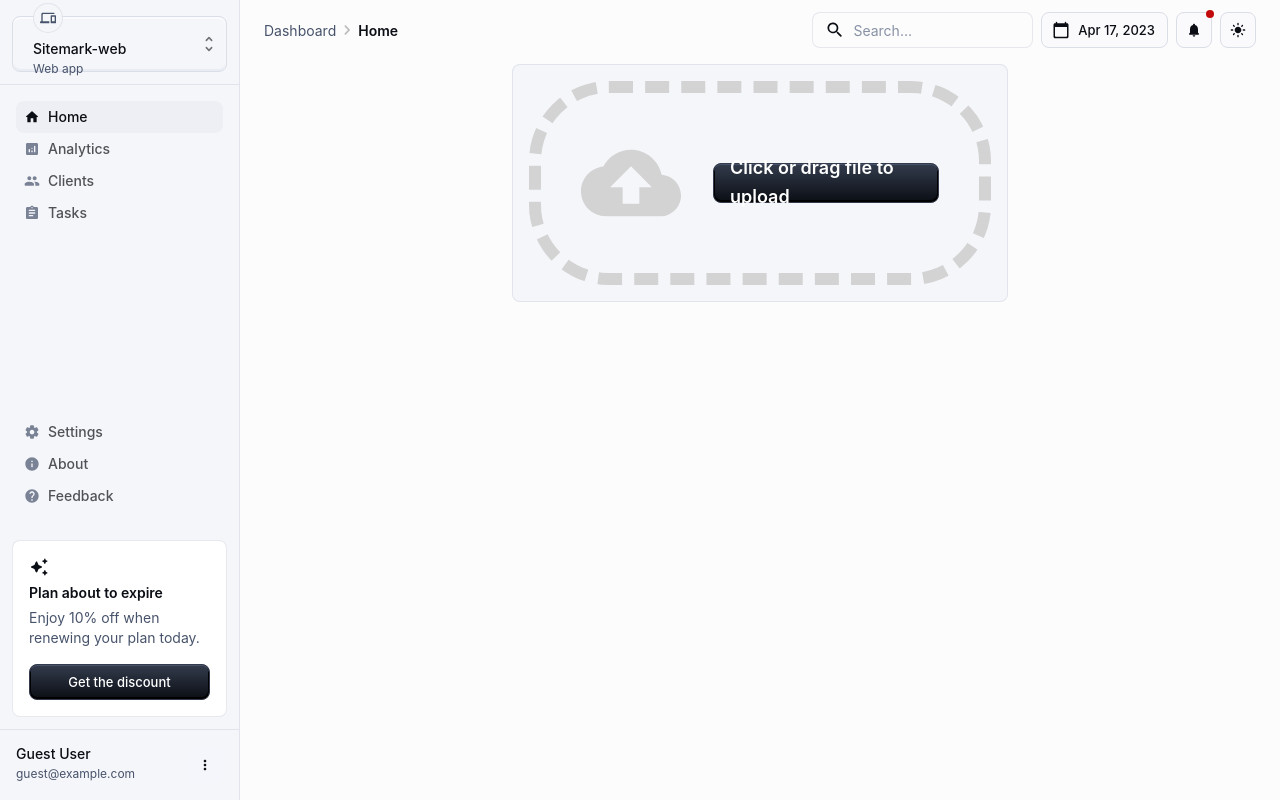
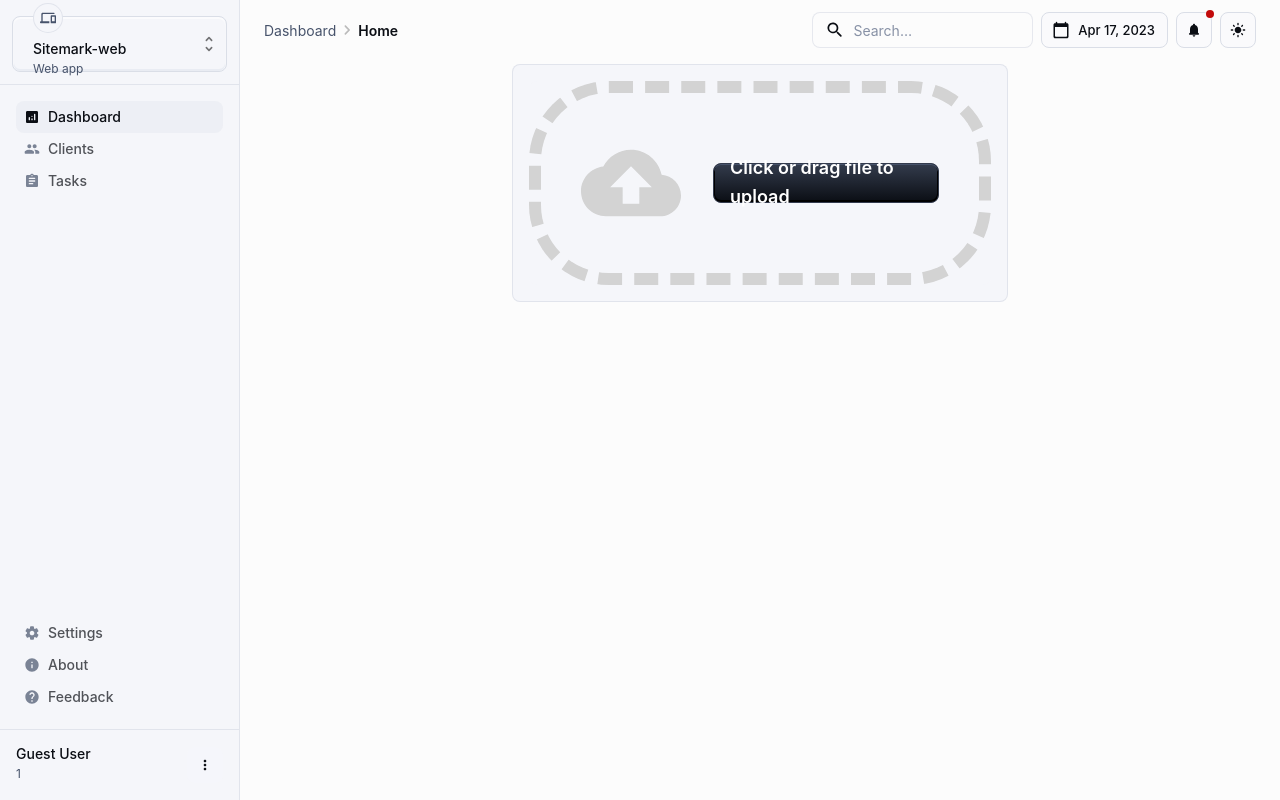
Before and after one commit to OussamaZermouq/KPI-Dashboard, a React (Create React App) app: page /dashboard in a window 1280 px wide. Built offline with nearby package versions, Linux system fonts and the light colour scheme; sample sign-in values are in the browser's storage.

Commit message:
Merging with master

```diff
--- a/src/components/dashboard/components/MenuContent.js
+++ b/src/components/dashboard/components/MenuContent.js
@@ -1,47 +1,52 @@
-import * as React from 'react';
-import List from '@mui/material/List';
-import ListItem from '@mui/material/ListItem';
-import ListItemButton from '@mui/material/ListItemButton';
-import ListItemIcon from '@mui/material/ListItemIcon';
-import ListItemText from '@mui/material/ListItemText';
-import Stack from '@mui/material/Stack';
-import HomeRoundedIcon from '@mui/icons-material/HomeRounded';
-import AnalyticsRoundedIcon from '@mui/icons-material/AnalyticsRounded';
-import PeopleRoundedIcon from '@mui/icons-material/PeopleRounded';
-import AssignmentRoundedIcon from '@mui/icons-material/AssignmentRounded';
-import SettingsRoundedIcon from '@mui/icons-material/SettingsRounded';
-import InfoRoundedIcon from '@mui/icons-material/InfoRounded';
-import HelpRoundedIcon from '@mui/icons-material/HelpRounded';
+import * as React from "react";
+import List from "@mui/material/List";
+import ListItem from "@mui/material/ListItem";
+import ListItemButton from "@mui/material/ListItemButton";
+import ListItemIcon from "@mui/material/ListItemIcon";
+import ListItemText from "@mui/material/ListItemText";
+import Stack from "@mui/material/Stack";
+import HomeRoundedIcon from "@mui/icons-material/HomeRounded";
+import AnalyticsRoundedIcon from "@mui/icons-material/AnalyticsRounded";
+import PeopleRoundedIcon from "@mui/icons-material/PeopleRounded";
+import AssignmentRoundedIcon from "@mui/icons-material/AssignmentRounded";
+import SettingsRoundedIcon from "@mui/icons-material/SettingsRounded";
+import InfoRoundedIcon from "@mui/icons-material/InfoRounded";
+import HelpRoundedIcon from "@mui/icons-material/HelpRounded";
 
-const mainListItems = [
-  { text: 'Home', icon: <HomeRoundedIcon /> },
-  { text: 'Analytics', icon: <AnalyticsRoundedIcon /> },
-  { text: 'Clients', icon: <PeopleRoundedIcon /> },
-  { text: 'Tasks', icon: <AssignmentRoundedIcon /> },
-];
+export default function MenuContent({ userRole }) {
+  const [isAdmin, setIsAdmin] = React.useState(userRole === "ADMIN");
 
-const secondaryListItems = [
-  { text: 'Settings', icon: <SettingsRoundedIcon /> },
-  { text: 'About', icon: <InfoRoundedIcon /> },
-  { text: 'Feedback', icon: <HelpRoundedIcon /> },
-];
+  const mainListItems = [
+    { text: "Dashboard", icon: <AnalyticsRoundedIcon /> },
+    { text: "Clients", icon: <PeopleRoundedIcon /> },
+    { text: "Tasks", icon: <AssignmentRoundedIcon /> },
+    ...isAdmin?[{
+         text: "Utilisateurs", icon: <PeopleRoundedIcon /> ,
+    }]:[]
+  ];
 
-export default function MenuContent() {
+  const secondaryListItems = [
+    { text: "Settings", icon: <SettingsRoundedIcon /> },
+    { text: "About", icon: <InfoRoundedIcon /> },
+    { text: "Feedback", icon: <HelpRoundedIcon /> },
+  ];
+
   return (
-    <Stack sx={{ flexGrow: 1, p: 1, justifyContent: 'space-between' }}>
+    <Stack sx={{ flexGrow: 1, p: 1, justifyContent: "space-between" }}>
       <List dense>
         {mainListItems.map((item, index) => (
-          <ListItem key={index} disablePadding sx={{ display: 'block' }}>
+          <ListItem key={index} disablePadding sx={{ display: "block" }}>
             <ListItemButton selected={index === 0}>
               <ListItemIcon>{item.icon}</ListItemIcon>
               <ListItemText primary={item.text} />
             </ListItemButton>
           </ListItem>
         ))}
+
       </List>
       <List dense>
         {secondaryListItems.map((item, index) => (
-          <ListItem key={index} disablePadding sx={{ display: 'block' }}>
+          <ListItem key={index} disablePadding sx={{ display: "block" }}>
             <ListItemButton>
               <ListItemIcon>{item.icon}</ListItemIcon>
               <ListItemText primary={item.text} />
--- a/src/components/dashboard/components/SideMenu.js
+++ b/src/components/dashboard/components/SideMenu.js
@@ -11,7 +11,7 @@ import MenuContent from './MenuContent';
 import CardAlert from './CardAlert';
 import OptionsMenu from './OptionsMenu';
 import Logout from './Logout'; // Import the Logout component
-import Login from '../../../service/Login'; // Import the Login component
+import Login, { decodedJwtToken } from '../../../service/Login'; // Import the Login component
 
 const drawerWidth = 240;
 
@@ -27,7 +27,13 @@ const Drawer = styled(MuiDrawer)({
 });
 
 export default function SideMenu({ onLogout, user }) {
-  const userName = user?.email ? user.email.split('@')[0] : 'Guest';
+  const [userEmail, setUserEmail] = React.useState();
+  const [userRole, setUserRole] = React.useState();
+  React.useEffect(()=>{
+    const decodedToken = decodedJwtToken();
+    setUserEmail(decodedToken.sub)
+    setUserRole(decodedToken.role)
+  })
   const handleLogout = () => {
     console.log('User logged out');
     localStorage.removeItem('jwt-token'); // Clear the JWT token from local storage
@@ -62,8 +68,7 @@ export default function SideMenu({ onLogout, user }) {
           flexDirection: 'column',
         }}
       >
-        <MenuContent />
-        <CardAlert />
+        <MenuContent userRole={userRole}/>
       </Box>
       <Stack
         direction="row"
@@ -80,7 +85,7 @@ export default function SideMenu({ onLogout, user }) {
             {user?.name || 'Guest User'}
           </Typography>
           <Typography variant="caption" sx={{ color: 'text.secondary' }}>
-            {user?.email || 'guest@example.com'}
+            {userEmail}
           </Typography>
         </Box>
         <OptionsMenu onLogout={onLogout} />
--- a/src/components/dashboard/components/custom/SignupComponent.js
+++ b/src/components/dashboard/components/custom/SignupComponent.js
@@ -126,16 +126,15 @@ export default function SingupComponent(props) {
     }
 
     const data = new FormData(e.currentTarget);
-    const serviceID = "service_gxhl8xb"; // Replace with your EmailJS service ID
-    const templateID = "template_7xgnnht"; // Replace with your EmailJS template ID
-    const userID = "xvQbznqBbE4Y8ewoW"; // Replace with your EmailJS user ID
+    const serviceID = "service_hlkew4l";
+    const templateID = "template_7xgnnht";
+    const userID = "YyKhji9TdQUJ-oNn4";
 
     const templateParams = {
-      name: data.get('firstName'),
+      name: data.get('firstName')+" "+data.get('lastName'),
       email: data.get('email'),
       admin_email: "medaminekhaddi@gmail.com",
     };
-
     try {
       console.log(templateParams)
       await emailjs.send(serviceID, templateID, templateParams, userID);
--- a/src/service/Signup.js
+++ b/src/service/Signup.js
@@ -17,13 +17,13 @@ export default function Signup({ onClose }) {
     const templateParams = {
       name: name,
       email: email,
-      admin_email: "medaminekhaddi@gmail.com", // Administrator's email
+      admin_email: "medaminekhaddi@gmail.com",
     };
 
     try {
-      await emailjs.send(serviceID, templateID, templateParams,userID);
+      await emailjs.send(serviceID, templateID, templateParams, userID);
       alert("Signup information sent to the administrator!");
-      if (onClose) onClose(); // Close the form if a callback is provided
+      if (onClose) onClose();
     } catch (error) {
       console.error("Failed to send email:", error);
       alert("Failed to send signup information. Please try again.");
```
